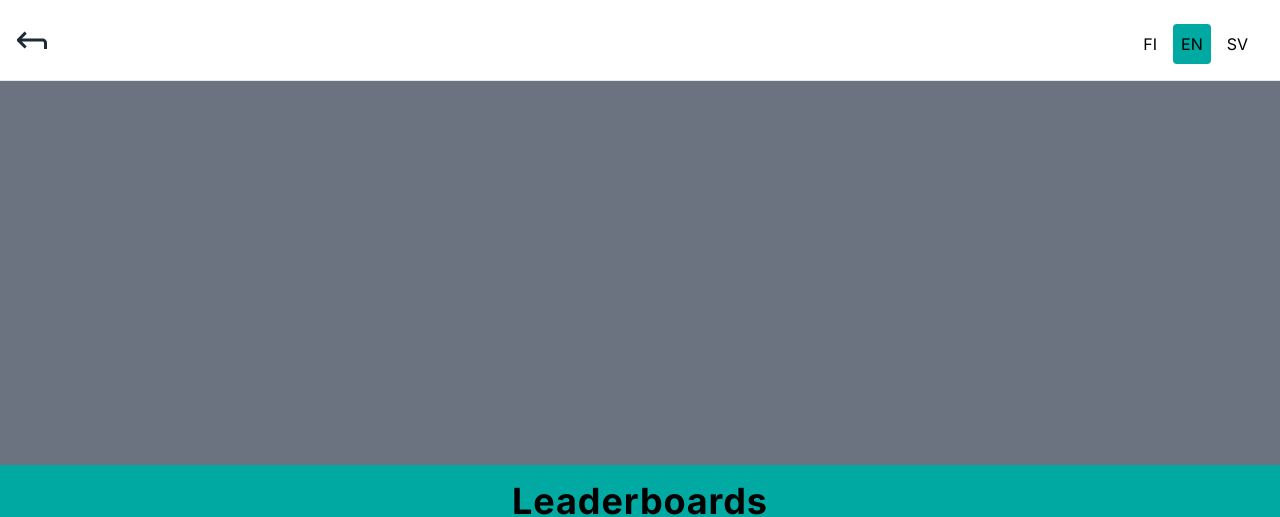
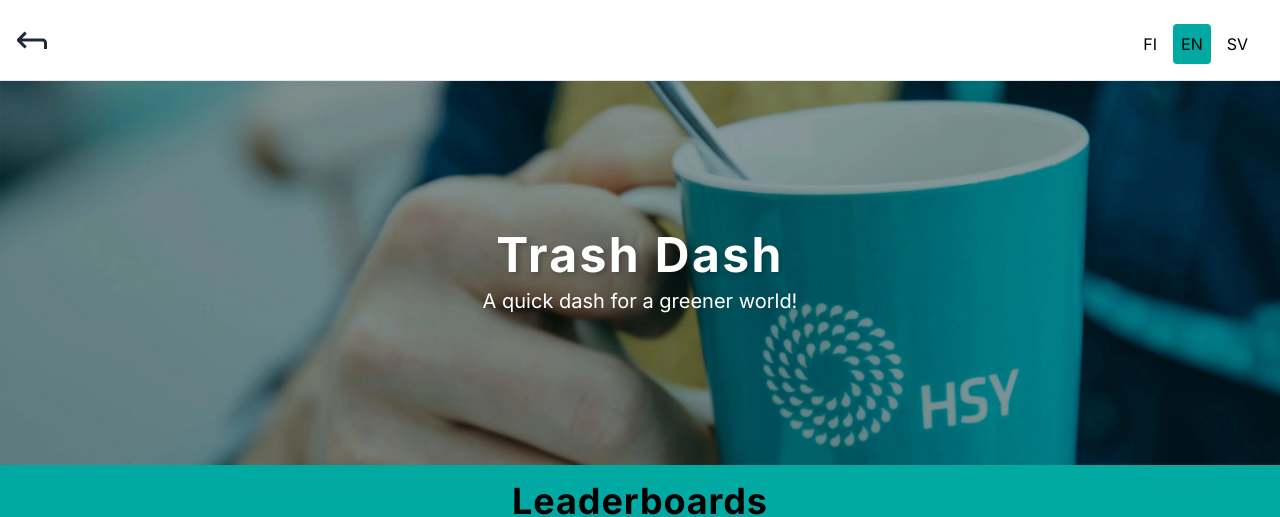
Before and after one commit to eeko1/Trash-Dash, a React (Create React App) app in the folder client/: page /Leaderboard in a window 1280 px wide. Shown: the top 517 px of the page. Built offline with nearby package versions, Linux system fonts and the light colour scheme; no server answers.

Commit message:
feat: hero image in leaderboards

```diff
--- a/client/src/components/Leaderboards.tsx
+++ b/client/src/components/Leaderboards.tsx
@@ -44,7 +44,17 @@ const Leaderboards = () => {
                 </div>
             </div>
 
-            <div className='w-full h-40 bg-gray-500 sm:h-96' />
+            <div className='w-full h-40 sm:h-96 bg-cover bg-center flex items-center justify-center'
+                style={{ backgroundImage: "url('/assets/hsy-hero.jpg')" }}>
+                <div className='text-center p-4'>
+                    <h1 className='text-3xl sm:text-5xl font-extrabold text-white tracking-wider drop-shadow-lg' style={{ textShadow: "4px 2px 4px rgba(0,0,0,0.15)" }}>
+                        Trash Dash
+                    </h1>
+                    <p className='text-lg sm:text-xl text-white mt-2 drop-shadow-lg hidden sm:block style={{ textShadow: "4px 2px 4px rgba(0,0,0,0.15)'>
+                        {t('hero_slogan')}
+                    </p>
+                </div>
+            </div>
             <main className='bg-main_medium_turquoise flex-grow flex flex-col p-4'>
                 <h2 className='text-4xl font-extrabold text-black-700 font-sans mb-4 tracking-wide text-center'>{t('leaderboards')}</h2>
                 {currentPlayer && (
```
